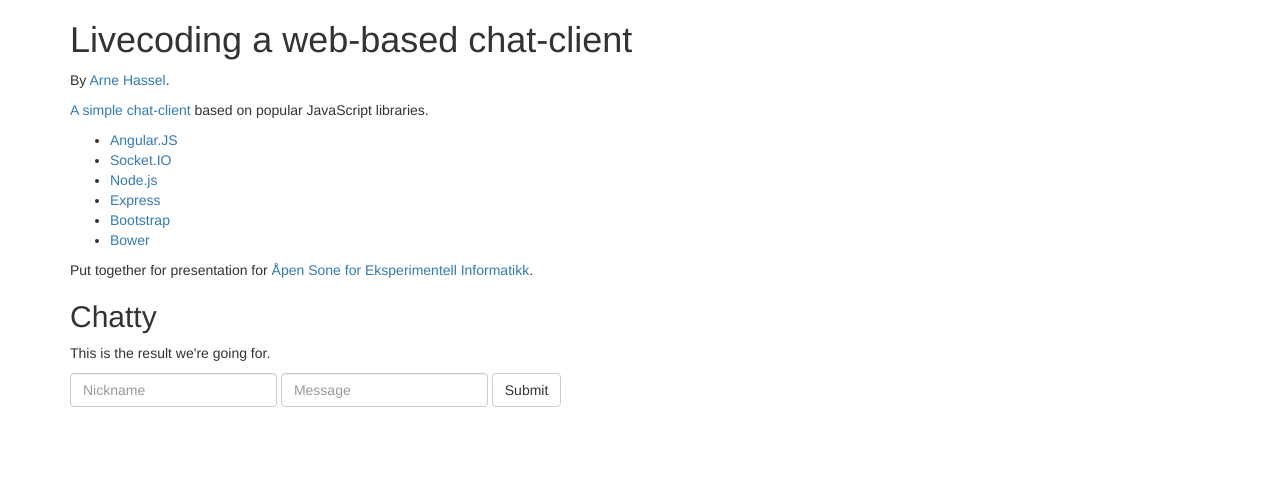
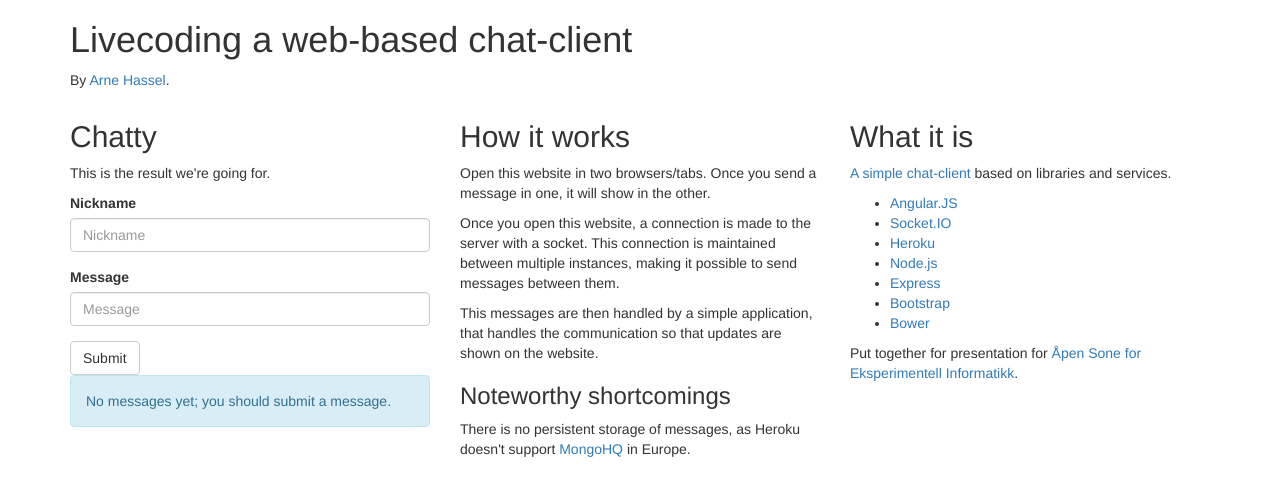
Before and after one commit to megoth/chatty, a website: page index.html in a window 1280 px wide. Drawn offline with nearby package versions, Linux system fonts and the light colour scheme; no server answers.

Commit message:
Modified presentation of app

```diff
--- a/index.html
+++ b/index.html
@@ -16,13 +16,49 @@
 	<div class="container">
 		<h1>Livecoding a web-based chat-client</h1>
 		<p>By <a href="http://icanhasweb.net/">Arne Hassel</a>.</p>
-		<p><a href="https://github.com/megoth/chatty">A simple chat-client</a> based on popular JavaScript libraries.</p>
+		<div class="row">
+			<div class="col-md-4" ng-controller="ChatController">
+				<h2>Chatty</h2>
+				<p>This is the result we're going for.</p>
+				<form name="messageForm" role="form" ng-submit="sendMsg()">
+					<div class="form-group">
+						<label for="nick">Nickname</label>
+						<input class="form-control" name="nick" ng-model="nick" placeholder="Nickname" required type="text" />
+					</div>
+					<div class="form-group">
+						<label for="nick">Message</label>
+						<input class="form-control" name="message" ng-model="message" placeholder="Message" required type="text" />
+					</div>
+					<button type="submit" class="btn btn-default">Submit</button>
+				</form>
+				<p class="alert alert-info" ng-show="messages.length == 0">No messages yet; you should submit a message.</p>
+				<ul>
+					<li ng-repeat="msg in messages | limitTo:10">
+						<strong>{{msg.nick}}</strong>
+						<span>{{msg.message}}</span>
+					</li>
+				</ul>
+			</div>
+			<div class="col-md-4">
+				<h2>How it works</h2>
+				<p>Open this website in two browsers/tabs. Once you send a message in one, it will show in the other.</p>
+				<p>Once you open this website, a connection is made to the server with a socket. This connection is maintained between multiple instances, making it possible to send messages between them.</p>
+				<p>This messages are then handled by a simple application, that handles the communication so that updates are shown on the website.</p>
+				<h3>Noteworthy shortcomings</h3>
+				<p>There is no persistent storage of messages, as Heroku doesn't support <a href="https://addons.heroku.com/mongohq">MongoHQ</a> in Europe.</p>
+			</div>
+			<div class="col-md-4">
+				<h2>What it is</h2>
+				<p><a href="https://github.com/megoth/chatty">A simple chat-client</a> based on libraries and services.</p>
 				<ul>
 					<li>
 						<a href="http://angularjs.org/">Angular.JS</a>
 					</li>
 					<li>
 						<a href="http://socket.io/">Socket.IO</a>
+					</li>
+					<li>
+						<a href="https://www.heroku.com/">Heroku</a>
 					</li>
 					<li>
 						<a href="http://nodejs.org/">Node.js</a>
@@ -38,24 +74,7 @@
 					</li>
 				</ul>
 				<p>Put together for presentation for <a href="http://sonen.ifi.uio.no/">Åpen Sone for Eksperimentell Informatikk</a>.</p>
-		<div ng-controller="ChatController">
-			<h2>Chatty</h2>
-			<p>This is the result we're going for.</p>
-			<form class="form-inline" name="messageForm" role="form" ng-submit="sendMsg()">
-				<div class="form-group">
-					<input class="form-control" name="nick" ng-model="nick" placeholder="Nickname" required type="text" />
 			</div>
-				<div class="form-group">
-					<input class="form-control" name="message" ng-model="message" placeholder="Message" required type="text" />
-				</div>
-				<button type="submit" class="btn btn-default">Submit</button>
-			</form>
-			<ul>
-				<li ng-repeat="msg in messages | limitTo:10">
-					<strong>{{msg.nick}}</strong>
-					<span>{{msg.message}}</span>
-				</li>
-			</ul>
 		</div>
 	</div>
 </body>
```
Lines whose indentation alone changed are shown as unchanged.
